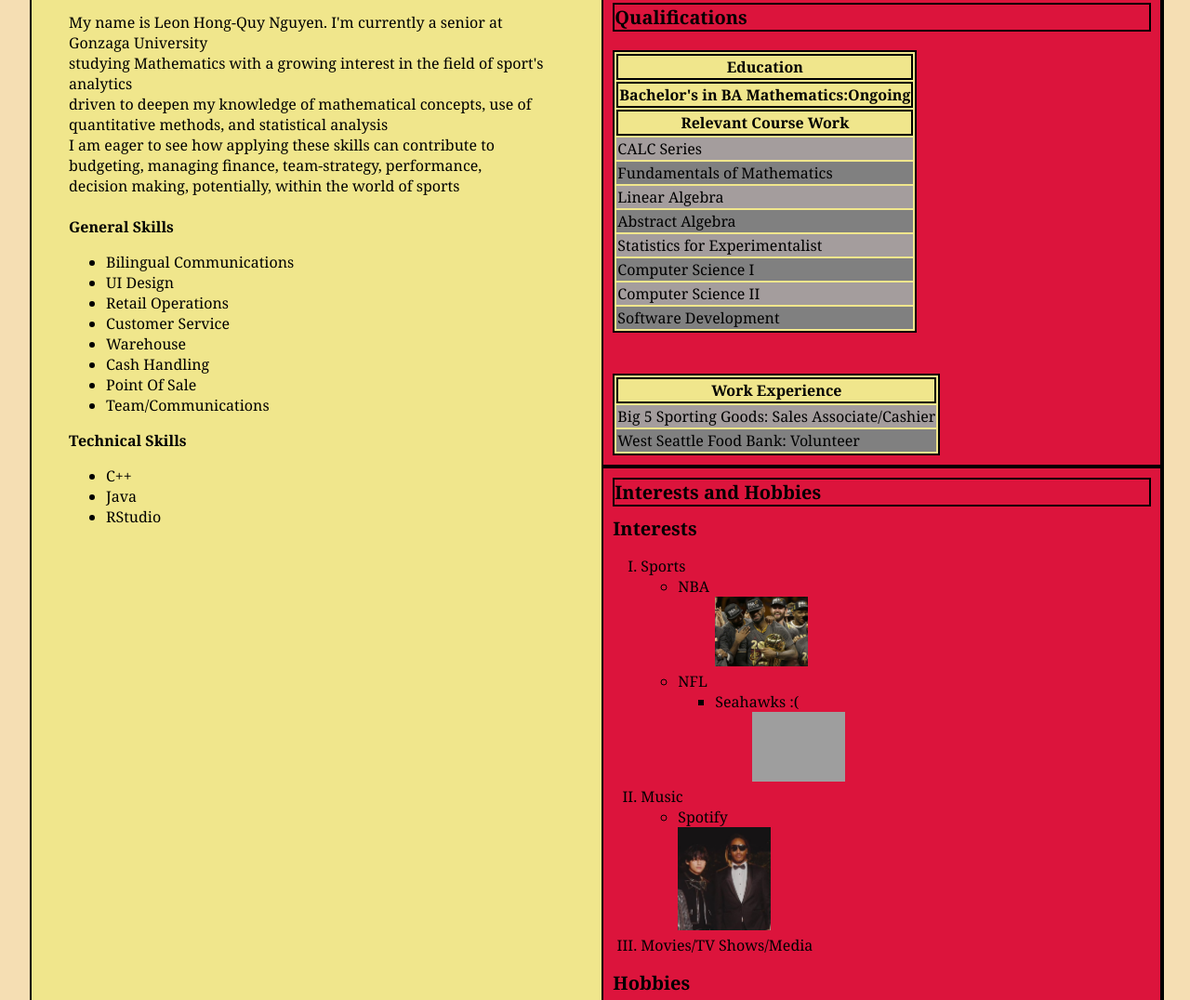
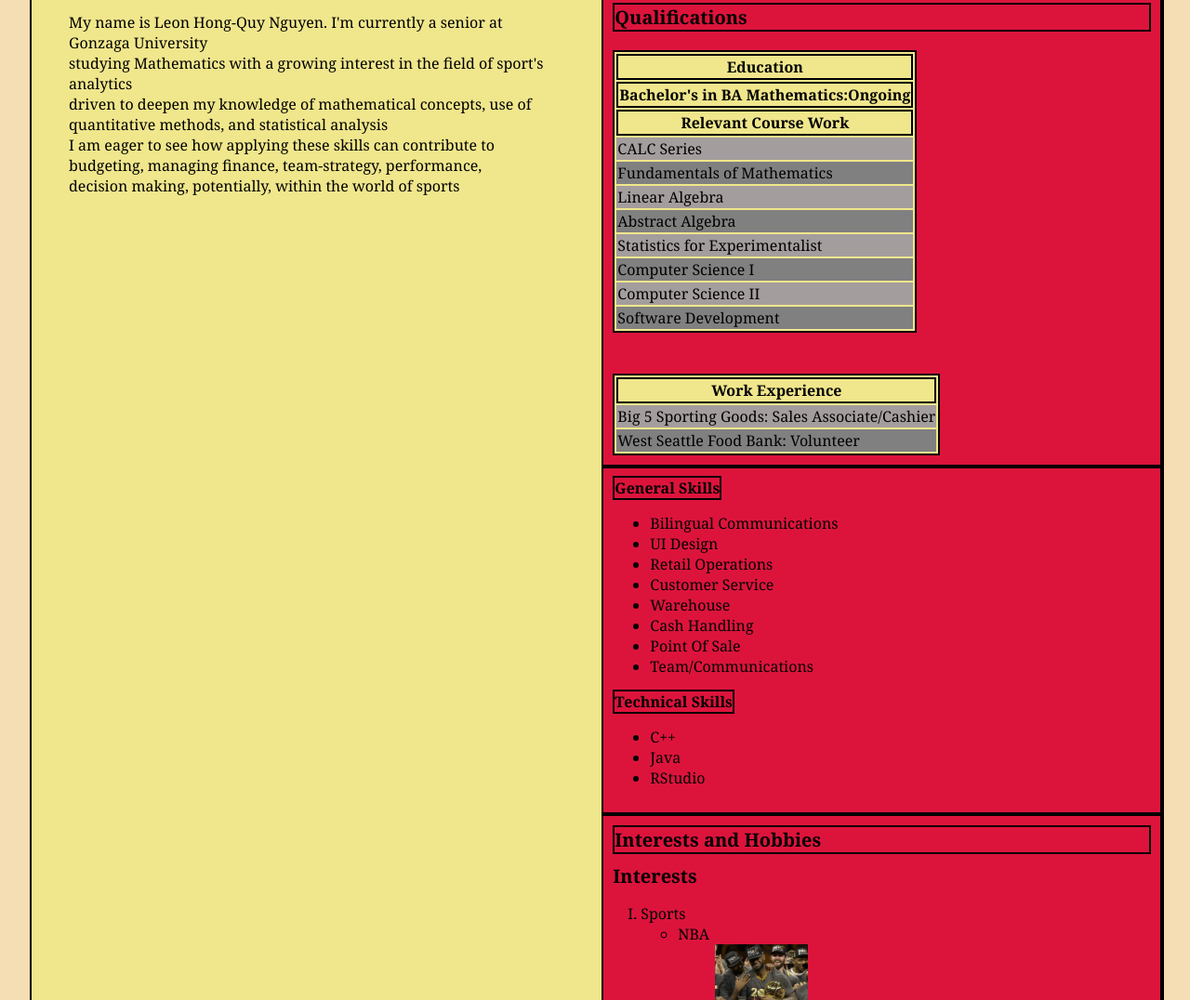
Before and after one commit to GU-Web-Dev-2025/homework-2-css-leonhnguyen, a plain HTML site: page index.html in a window 1280 px wide. Shown: the part 685-1761 px from the top of the page at 93% size. Drawn offline with Linux system fonts and the light colour scheme; grey boxes are pictures that could not be loaded.

Commit message:
feat(main): moved skills to main page, added document comment on top of index file specifying details of assignment.

```diff
--- a/index.html
+++ b/index.html
@@ -42,26 +42,6 @@
                     decision making, potentially, within the world of sports
                 </p1>
 
-            <br><br>
-
-            <caption><b>General Skills</b></caption>
-                <ul>
-                    <li>Bilingual Communications</li>
-                    <li>UI Design</li>
-                    <li>Retail Operations</li>
-                    <li>Customer Service</li>
-                    <li>Warehouse</li>
-                    <li>Cash Handling</li>
-                    <li>Point Of Sale</li>
-                    <li>Team/Communications</li>
-                </ul>
-
-                <caption><b>Technical Skills</b></caption>
-                <ul>
-                    <li>C++</li>
-                    <li>Java</li>
-                    <li>RStudio</li>
-                </ul>
         </section>
 
         <section class="main-section">
@@ -180,6 +160,28 @@
                     </table>
             </div>
 
+            <div id="skills">
+                <caption><b>General Skills</b></caption>
+                <ul>
+                    <li>Bilingual Communications</li>
+                    <li>UI Design</li>
+                    <li>Retail Operations</li>
+                    <li>Customer Service</li>
+                    <li>Warehouse</li>
+                    <li>Cash Handling</li>
+                    <li>Point Of Sale</li>
+                    <li>Team/Communications</li>
+                </ul>
+
+                <caption><b>Technical Skills</b></caption>
+                <ul>
+                    <li>C++</li>
+                    <li>Java</li>
+                    <li>RStudio</li>
+                </ul>
+
+            </div>
+
 
             <div id="hobbies-and-interest">
 
--- a/style.css
+++ b/style.css
@@ -84,7 +84,15 @@ div {
 
 }
 
+#skills{
+    background-color: crimson;
+    padding: 10px;
+    font-family:Georgia, 'Times New Roman', Times, serif
+}
 
+#skills>b{
+    border: 2px solid black;
+}
 
 #hobbies-and-interest{
     background-color: crimson;
```
